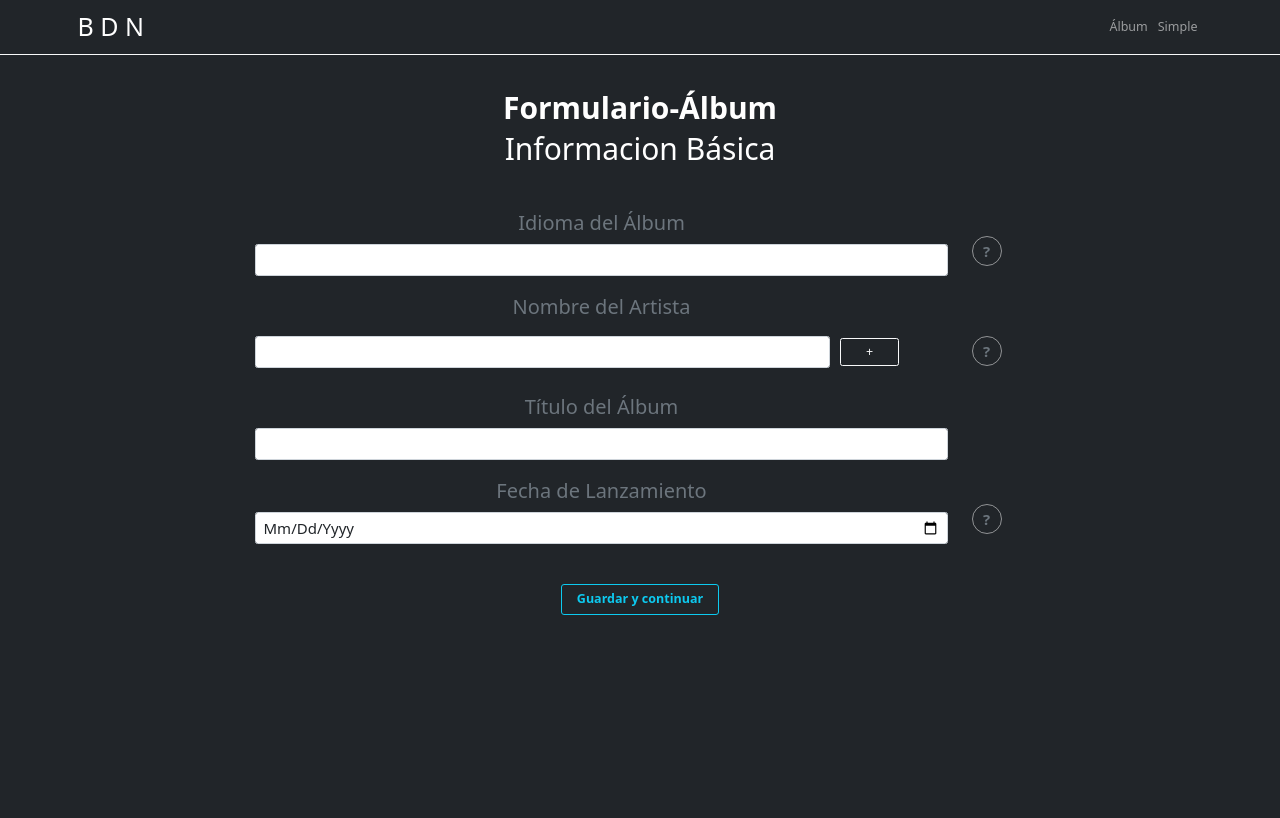
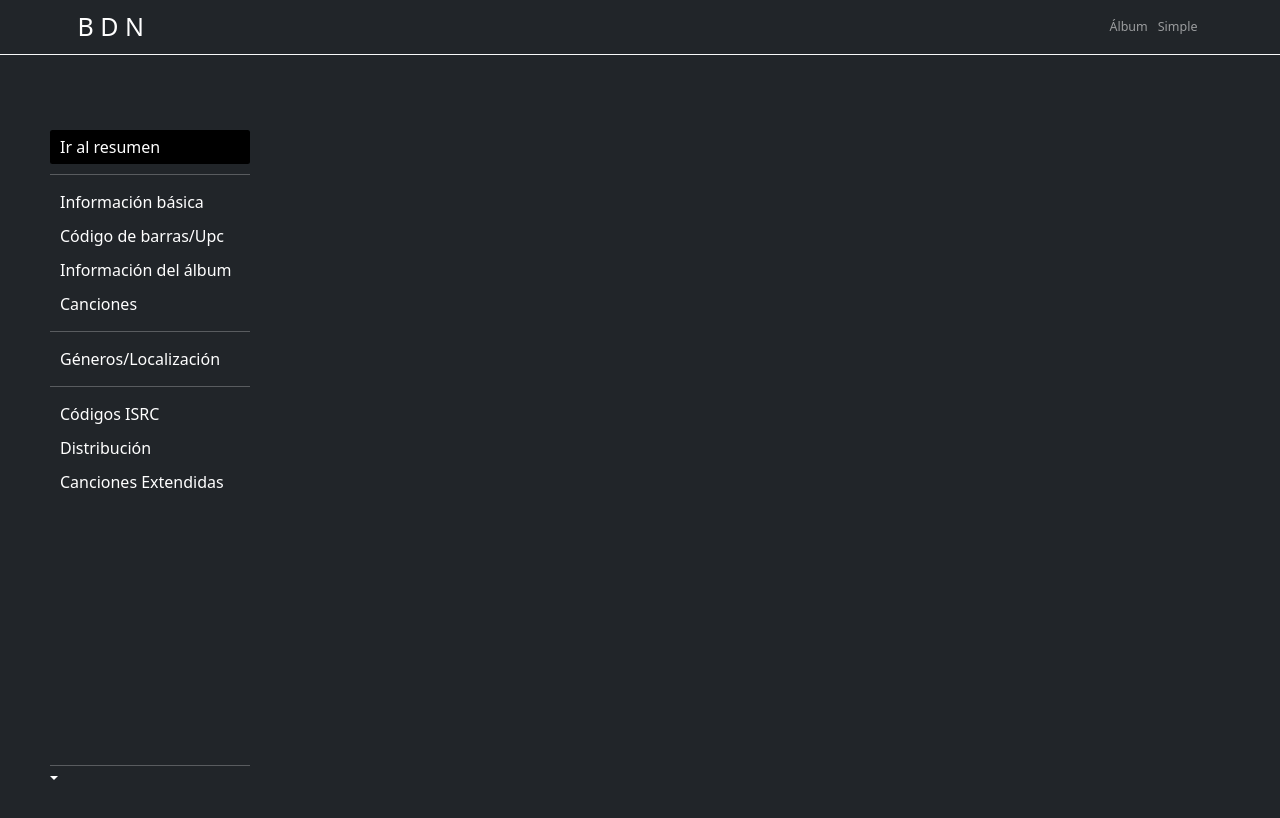
Before and after one commit to hjcas87/formulario, a React (Create React App) app: page / in a window 1280 px wide. Shown: the top 818 px of the page. Built offline with nearby package versions, Linux system fonts and the light colour scheme.

Commit message:
docs updated

```diff
--- a/src/App.js
+++ b/src/App.js
@@ -1,5 +1,6 @@
 import { Provider } from 'react-redux';
-import { AppRouter } from './routers/AppRouter';
+import { Outlet } from 'react-router-dom';
+// import { AppRouter } from './routers/AppRouter';
 import { DashboardRoute } from './routers/DashboardRoute';
 import { store } from './store/store';
 
--- a/src/components/album/AlbumScreen.js
+++ b/src/components/album/AlbumScreen.js
@@ -1,6 +1,6 @@
 import { useEffect, useMemo, useState } from "react";
 import { useDispatch, useSelector } from "react-redux";
-import { useNavigate } from "react-router-dom";
+import { Outlet, useNavigate } from "react-router-dom";
 
 
 import { infoFormAlbum, infoFormAlbumAllArtists } from "../../actions/post";
@@ -114,16 +114,14 @@ export const AlbumScreen = () => {
     return (
         <>
 
-            {
-                !isObjEmpty( data ) && <Sidebar arr={ arr }/>
-            }
+
 
             <div className="text-secondary px-4 py-5 text-center flex-fill animate__animated animate__fadeIn contenedor" id="basic_info">
 
                 <div className="py-5">
                 <h1 className="display-5 fw-bold text-white">Formulario-Álbum</h1>
                 <h2 className="display-5 fw-ligth text-white">Informacion Básica</h2>
-                <div className="col-automx-auto">
+                <div className="col-auto mx-auto">
                 <form className=" py-5">
                     {
                         msgError &&
@@ -262,9 +260,9 @@ export const AlbumScreen = () => {
             </div>
 
             {
-                !isObjEmpty( data ) && <div className="fill"></div>
+                // !isObjEmpty( data ) && <div className="fill"></div>
             }
-
+            {/* <Outlet /> */}
         </>
     )
 }
--- a/src/components/album/Sidebar.js
+++ b/src/components/album/Sidebar.js
@@ -1,5 +1,5 @@
 import React from "react"
-import { NavLink } from "react-router-dom"
+import { NavLink, Outlet } from "react-router-dom"
 
 export const Sidebar = React.memo(({ arr }) => {
 console.log(arr)
@@ -12,16 +12,18 @@ console.log(arr)
 
         <>
             <div className="text-white bg-dark sidebar toggled" id="sidebar-wrapper">
-                <a href="/" className="d-flex align-items-center mb-3 mb-md-0 me-md-auto text-white text-decoration-none">
-
-                <span className="fs-4">Ir al resumen </span>
-                </a>
+                <NavLink
+                    className={ ({ isActive }) => 'nav-item text-white ' + (isActive ? 'activo nav-item' : '') }
+                    to="/"
+                >
+                    Ir al resumen
+                </NavLink>
                 <hr/>
                 <ul className="nav nav-pills flex-column mb-auto">
                     <li>
                         <NavLink
                             className={ ({ isActive }) => 'nav-item text-white ' + (isActive ? 'activo nav-item' : '') }
-                            to="/album"
+                            to="album/"
                         >
                             Información básica
                         </NavLink>
@@ -29,21 +31,21 @@ console.log(arr)
                     <li>
                         <NavLink
                             className={ ({ isActive }) => 'nav-item text-white ' + (isActive ? 'activo nav-item' : '') }
-                            to="/upc"
+                            to="/album/upc"
                         >
                             Código de barras/Upc
                         </NavLink>
                     </li>
                         <NavLink
                             className={ ({ isActive }) => 'nav-item text-white ' + (isActive ? 'activo nav-item' : '') }
-                            to="/selection"
+                            to="/album/selection"
                         >
                             Información del álbum
                         </NavLink>
                     <li>
                         <NavLink
                             className={ ({ isActive }) => 'nav-item text-white ' + (isActive ? 'activo nav-item' : '') }
-                            to="/songs"
+                            to="/album/songs"
                         >
                             Canciones
                         </NavLink>
@@ -52,7 +54,7 @@ console.log(arr)
                     <li>
                         <NavLink
                             className={ ({ isActive }) => 'nav-item text-white ' + (isActive ? 'activo nav-item' : '') }
-                            to="/genders"
+                            to="/album/genders"
                         >
                             Géneros/Localización
                         </NavLink>
@@ -61,7 +63,7 @@ console.log(arr)
                     <li>
                         <NavLink
                             className={ ({ isActive }) => 'nav-item text-white ' + (isActive ? 'activo nav-item' : '') }
-                            to="/isrc"
+                            to="/album/isrc"
                         >
                             Códigos ISRC
                         </NavLink>
@@ -69,7 +71,7 @@ console.log(arr)
                     <li>
                         <NavLink
                             className={ ({ isActive }) => 'nav-item text-white ' + (isActive ? 'activo nav-item' : '') }
-                            to="/distribution"
+                            to="/album/distribution"
                         >
                             Distribución
                         </NavLink>
@@ -77,11 +79,12 @@ console.log(arr)
                     <li>
                         <NavLink
                             className={ ({ isActive }) => 'nav-item text-white ' + (isActive ? 'activo nav-item' : '') }
-                            to="/extended-songs"
+                            to="/album/extended-songs"
                         >
                             Canciones Extendidas
                         </NavLink>
                     </li>
+
                 </ul>
                 <hr />
                 <div className="dropdown">
--- a/src/components/album/UpcScreen.js
+++ b/src/components/album/UpcScreen.js
@@ -1,6 +1,6 @@
 import { useMemo } from "react";
 import { useDispatch, useSelector } from "react-redux";
-import { useNavigate } from "react-router-dom";
+import { Outlet, useNavigate } from "react-router-dom";
 import { removeError, setError } from "../../actions/ui";
 import { getLocalStorage } from "../../helpers/getLocalStorage";
 import { useForm } from "../../hooks/useForm";
@@ -154,6 +154,8 @@ export const UpcScreen = () => {
         </div>
 
         <div className="fill"></div>
+{/*
+        <Outlet /> */}
         </>
     )
 }
--- /dev/null
+++ b/src/routers/AlbumRouter.js
@@ -0,0 +1,76 @@
+import { Route, Routes } from "react-router-dom"
+import { AlbumScreen } from "../components/album/AlbumScreen"
+import { DistServices } from "../components/album/DistServices"
+import { ExtendSongs } from "../components/album/ExtendSongs"
+import { GendersScreen } from "../components/album/GendersScreen"
+import { IdArtist } from "../components/album/IdArtist"
+import { IsrcCodes } from "../components/album/IsrcCodes"
+import { SelectNumberOfAlbums } from "../components/album/SelectNumberOfAlbums"
+import { SongList } from "../components/album/SongList"
+import { SongScreen } from "../components/album/SongScreen"
+import { UpcScreen } from "../components/album/UpcScreen"
+import { PrivateRoute } from "./PrivateRoute"
+
+
+
+export const AlbumRouter = () => {
+    return (
+        <>
+            <Routes>
+
+                    <Route path="/" element={ <AlbumScreen />} />
+
+                    <Route path="/upc" element={ <PrivateRoute><UpcScreen /></PrivateRoute>  } />
+
+                    <Route path="/selection" element={
+                            <PrivateRoute>
+                                <SelectNumberOfAlbums />
+                            </PrivateRoute>
+                        }/>
+
+                        <Route path="/songs" element={
+
+                            <PrivateRoute>
+                                <SongList />
+                            </PrivateRoute>
+                        }/>
+
+                        <Route path="/edit/:id" element={
+                            <PrivateRoute>
+                                <SongScreen />
+                            </PrivateRoute>
+                        }/>
+
+                        <Route path="/genders" element={
+                            <PrivateRoute>
+                                <GendersScreen />
+                            </PrivateRoute>
+                        }/>
+
+                        <Route path="/isrc" element={
+                            <PrivateRoute>
+                                <IsrcCodes />
+                            </PrivateRoute>
+                        }/>
+
+                        <Route path="/distribution" element={
+                            <PrivateRoute>
+                                <DistServices />
+                            </PrivateRoute>
+                        }/>
+
+                        <Route path="/artist" element={
+                            <PrivateRoute>
+                                <IdArtist />
+                            </PrivateRoute>
+                        }/>
+
+                        <Route path="/extended-songs" element={
+                            <PrivateRoute>
+                                <ExtendSongs />
+                            </PrivateRoute>
+                        }/>
+                </Routes>
+        </>
+    )
+}
--- a/src/routers/DashboardRoute.js
+++ b/src/routers/DashboardRoute.js
@@ -1,4 +1,4 @@
-import { BrowserRouter, Routes, Route } from "react-router-dom";
+import { BrowserRouter, Routes, Route, Outlet } from "react-router-dom";
 
 
 import { AlbumScreen } from "../components/album/AlbumScreen";
@@ -15,6 +15,7 @@ import { SimpleScreen } from "../components/simple/SimpleScreen";
 import { Navbar } from "../components/ui/Navbar";
 import { UpcScreen } from "../components/album/UpcScreen";
 import { PrivateRoute } from "./PrivateRoute";
+import { AlbumRouter } from "./AlbumRouter";
 
 export const DashboardRoute = () => {
     return (
@@ -22,78 +23,23 @@ export const DashboardRoute = () => {
            <BrowserRouter>
                 <Navbar />
                 <main className="main d-flex pt-5">
+                    <Sidebar/>
                 {/* <div className="container-sm"> */}
                     <Routes>
-                        <Route path="album" element={<AlbumScreen />}/>
                         <Route path="simple" element={<SimpleScreen />}/>
-                        <Route path="/*" element={<AlbumScreen />}/>
-                        <Route path="upc" element={
-                            <PrivateRoute>
-                                <Sidebar />
-                                <UpcScreen />
-                            </PrivateRoute>
-                        }/>
+                        {/* <Route path="/" element={<AlbumScreen />}/> */}
+                        <Route path="/album/*" element={
 
-                        <Route path="selection" element={
-                            <PrivateRoute>
-                                <Sidebar />
-                                <SelectNumberOfAlbums />
-                            </PrivateRoute>
-                        }/>
-
-                        <Route path="songs" element={
-
-                            <PrivateRoute>
-                                <Sidebar />
-                                <SongList />
-                            </PrivateRoute>
-                        }/>
-
-                        <Route path="edit/:id" element={
-                            <PrivateRoute>
-                                <Sidebar />
-                                <SongScreen />
-                            </PrivateRoute>
-                        }/>
-
-                        <Route path="genders" element={
-                            <PrivateRoute>
-                                <Sidebar />
-                                <GendersScreen />
-                            </PrivateRoute>
-                        }/>
-
-                        <Route path="isrc" element={
-                            <PrivateRoute>
-                                <Sidebar />
-                                <IsrcCodes />
-                            </PrivateRoute>
-                        }/>
-
-                        <Route path="distribution" element={
-                            <PrivateRoute>
-                                <Sidebar />
-                                <DistServices />
-                            </PrivateRoute>
-                        }/>
-
-                        <Route path="artist" element={
-                            <PrivateRoute>
-                                <Sidebar />
-                                <IdArtist />
-                            </PrivateRoute>
-                        }/>
-
-                        <Route path="extended-songs" element={
-                            <PrivateRoute>
-                                <Sidebar />
-                                <ExtendSongs />
-                            </PrivateRoute>
+                                    <AlbumRouter />
                         }/>
 
 
+
+
                     </Routes>
+                    <div className="fill"></div>
                 </main>
+
             </BrowserRouter>
         </>
     )
```
Also changed, not shown: src/components/ui/Navbar.js (+5 -8 lines), 11 other files (tests, documents, lock files or other folders).
